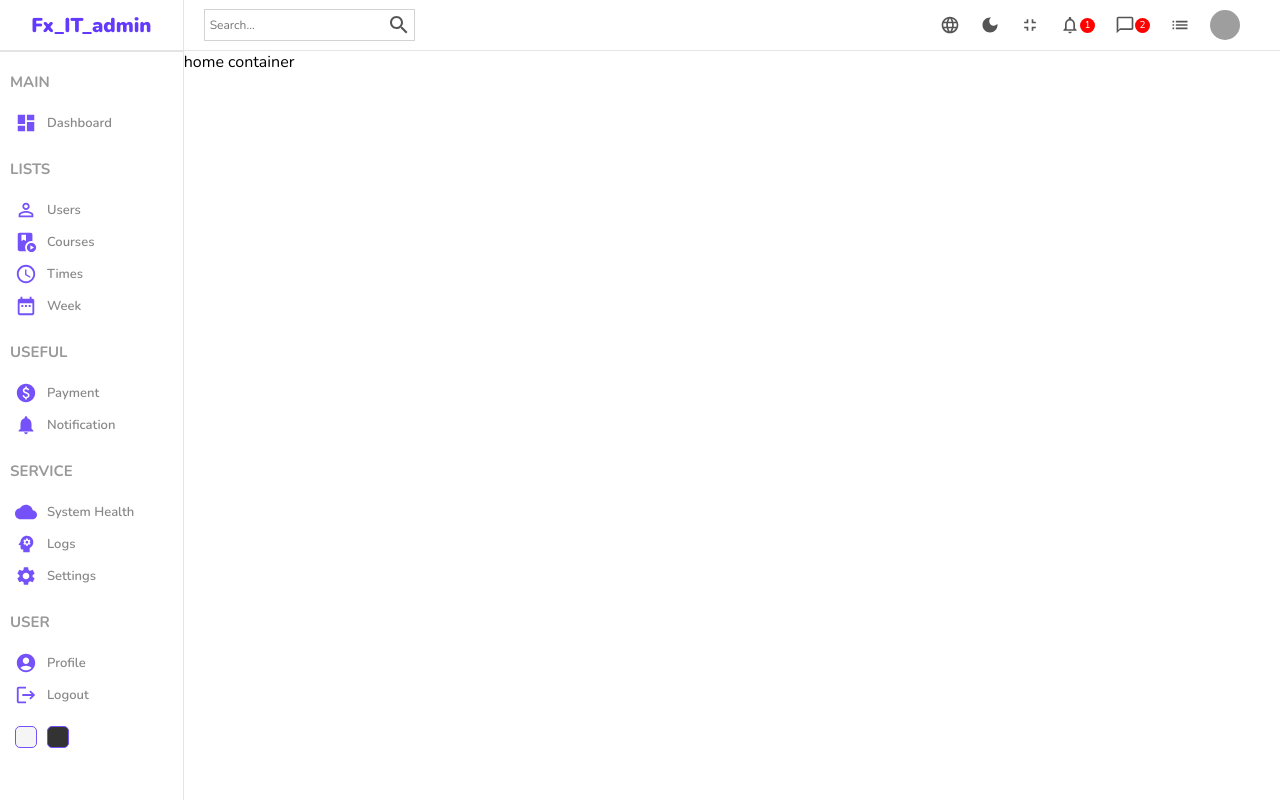
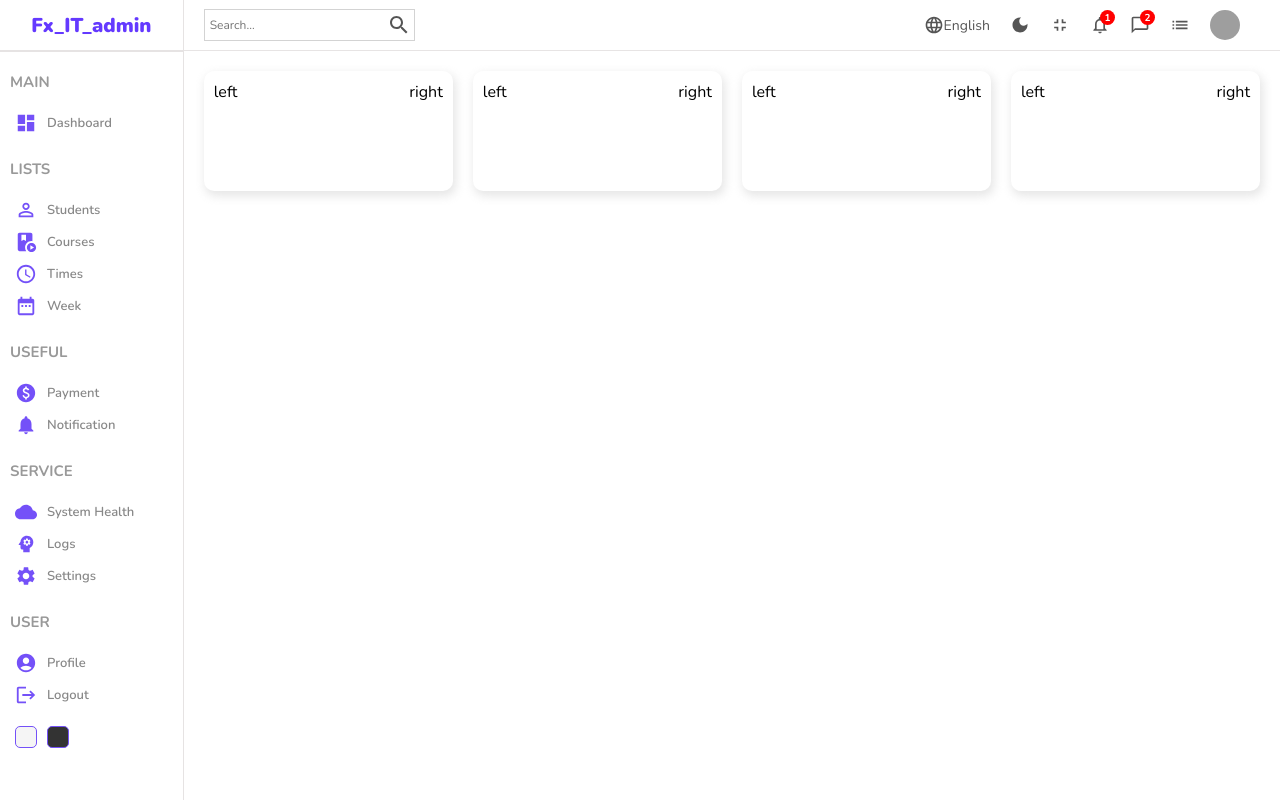
Before and after one commit to BEKZOD-VALIEV/admin_dashboard, a React (Create React App) app: page / in a window 1280 px wide. Built offline with nearby package versions, Linux system fonts and the light colour scheme; grey boxes are pictures that could not be loaded; the HTML template or start-up script is replaced by a standard one.

Commit message:
added Widget page

```diff
--- a/src/components/navbar/Navbar.jsx
+++ b/src/components/navbar/Navbar.jsx
@@ -18,6 +18,7 @@ const Navbar = () => {
         <div className="items">
           <div className="item">
             <LanguageIcon className="icon" />
+            English
           </div>
           <div className="item">
             <DarkModeIcon className="icon" />
--- a/src/components/navbar/navbar.scss
+++ b/src/components/navbar/navbar.scss
@@ -38,6 +38,7 @@
         display: flex;
         align-items: center;
         margin-right: 20px;
+        position: relative;
 
         .icon {
           font-size: 20px;
@@ -59,6 +60,10 @@
           align-items: center;
           justify-content: center;
           font-size: 10px;
+          font-weight: bold;
+          position: absolute;
+          top: -5px;
+          right: -5px;
         }
       }
     }
--- a/src/components/sidebar/Sidebar.jsx
+++ b/src/components/sidebar/Sidebar.jsx
@@ -29,7 +29,7 @@ const Sidebar = () => {
           <p className="title">LISTS</p>
           <li>
             <PersonOutlineOutlinedIcon className="icon" />
-            <span>Users</span>
+            <span>Students</span>
           </li>
           <li>
             <PlayLessonIcon className="icon" />
--- /dev/null
+++ b/src/components/widget/Widget.jsx
@@ -0,0 +1,12 @@
+import "./widget.scss"
+
+const Widget = () => {
+  return (
+    <div className="widget">
+      <div className="left">left</div>
+      <div className="right">right</div>
+    </div>
+  )
+}
+
+export default Widget
--- /dev/null
+++ b/src/components/widget/widget.scss
@@ -0,0 +1,10 @@
+.widget{
+  display: flex;
+  justify-content: space-between;
+  flex: 1;
+  padding: 10px;
+  -webkit-box-shadow: 2px 4px 10px 1px rgba(0, 0, 0, 0.47);
+  box-shadow: 2px 4px 10px 1px rgba(201, 201, 201, 0.47);
+  border-radius: 10px;
+  height: 100px;
+}
--- a/src/pages/home/Home.jsx
+++ b/src/pages/home/Home.jsx
@@ -1,6 +1,7 @@
 import Sidebar from "../../components/sidebar/Sidebar";
 import Navbar from "../../components/navbar/Navbar";
 import "./home.scss"
+import Widget from "../../components/widget/Widget";
 
 const Home = () => {
   return (
@@ -8,7 +9,12 @@ const Home = () => {
         <Sidebar />
         <div className="homeContainer">
           <Navbar/>
-          home container
+          <div className="widgets">
+            <Widget/>
+            <Widget/>
+            <Widget/>
+            <Widget/>
+          </div>
         </div>
     </div>
   )
--- a/src/pages/home/home.scss
+++ b/src/pages/home/home.scss
@@ -3,5 +3,11 @@
 
   .homeContainer{
     flex: 6;
+
+    .widgets{
+      display: flex;
+      padding: 20px;
+      gap: 20px;
+    }
   }
 }
```
